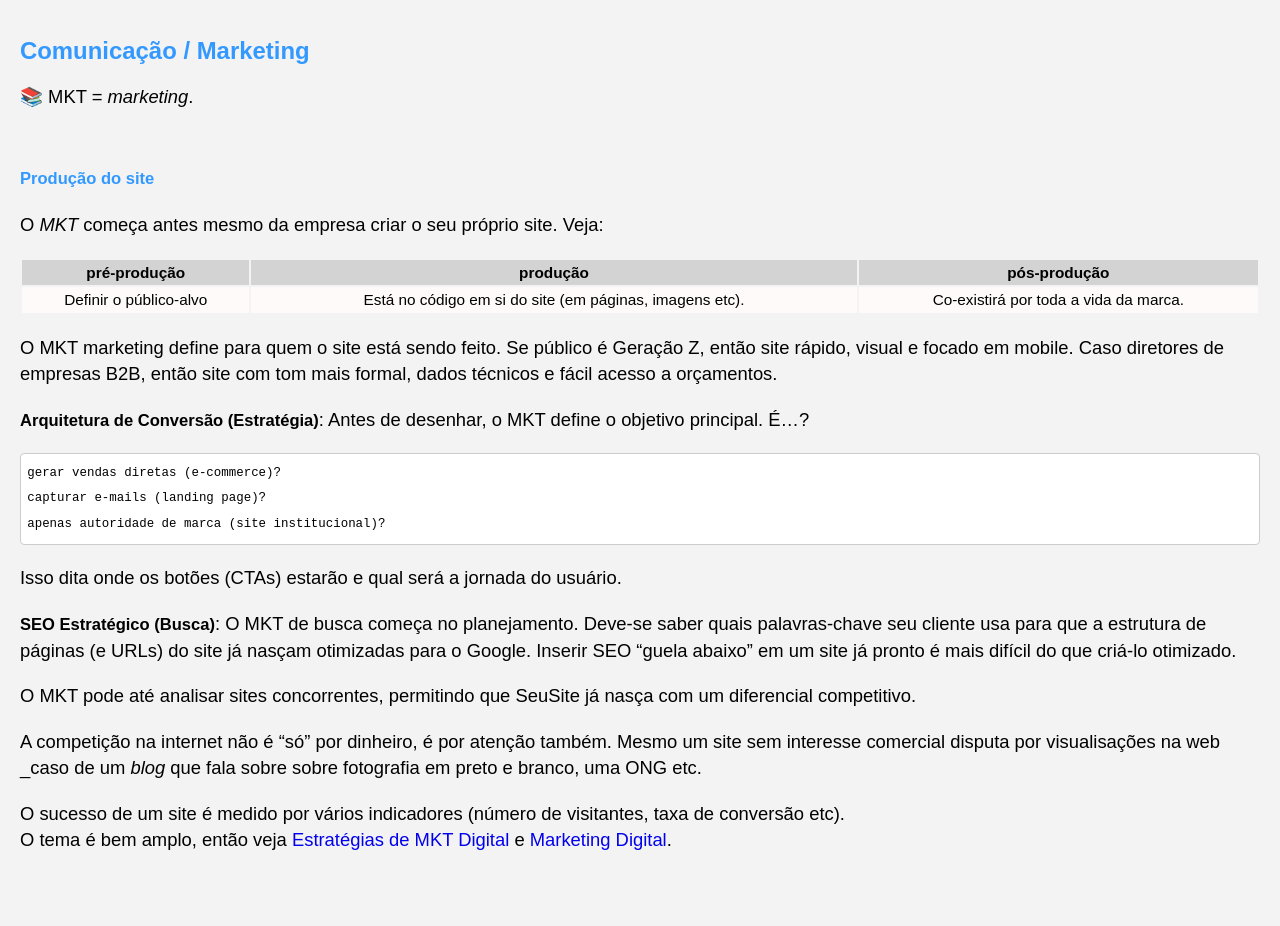
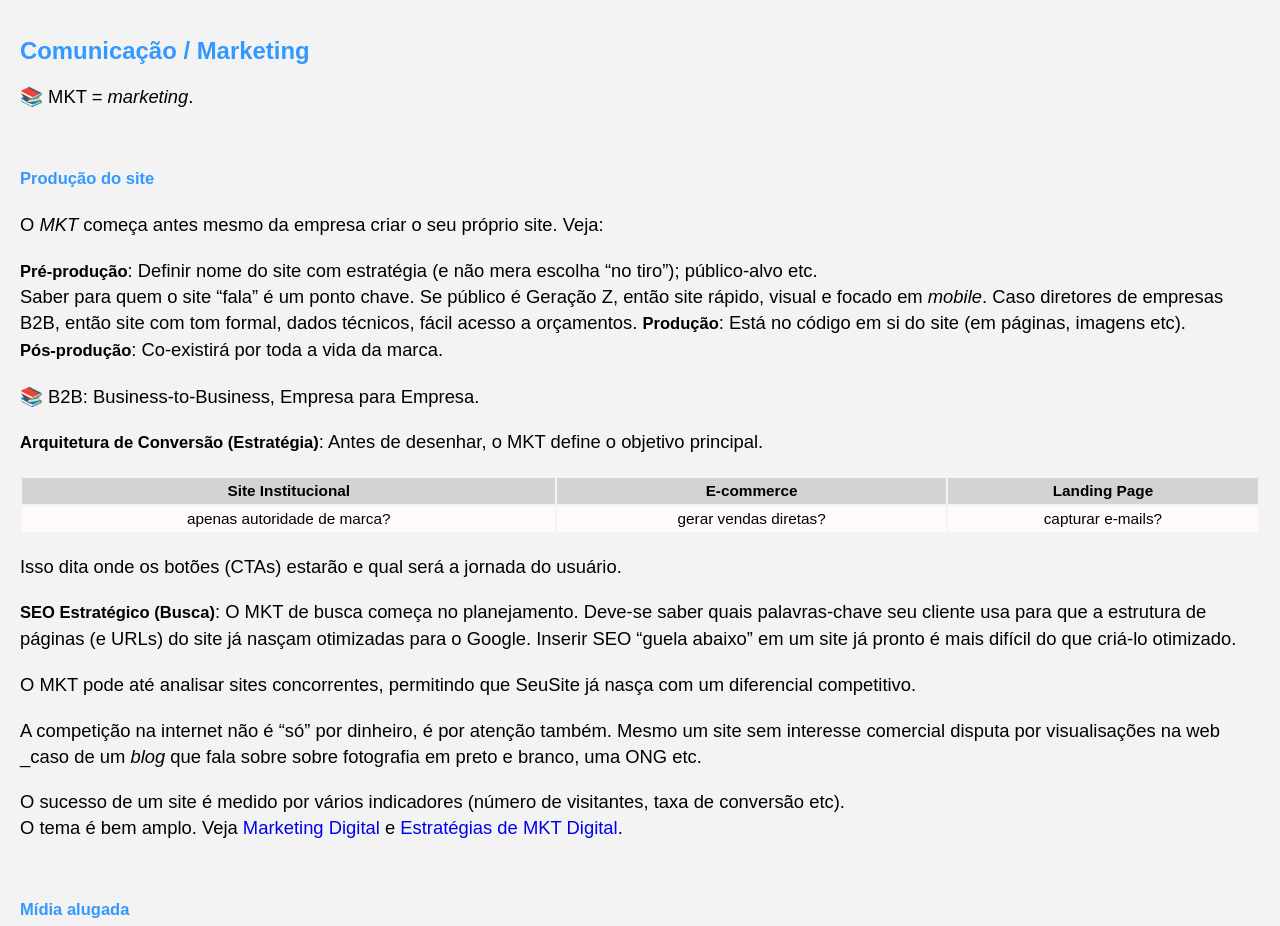
Before and after one commit to Joesynth/joesynth.github.io, a Jekyll site: the page built from _posts/2021-01-03-site-comercial-um-tutorial-essencial.md, in a window 1280 px wide and 1400 px high, scrolled down 4998 px. Shown: the top 926 px of the window. Built offline with Jekyll 4.4.1, drawn with Linux system fonts in a browser that asks for light colours; some of the changed text lies outside the part shown.

Commit message:
Enhance site marketing section with clearer strategies

```diff
--- a/_posts/2021-01-03-site-comercial-um-tutorial-essencial.md
+++ b/_posts/2021-01-03-site-comercial-um-tutorial-essencial.md
@@ -158,19 +158,21 @@ Claro, isso é o resultado natural, sem ser pago (publicidade).
 
 O *MKT* começa antes mesmo da empresa criar o seu próprio site. Veja:
 
-|pré-produção|produção|pós-produção|
+**Pré-produção**: Definir nome do site com estratégia (e não mera escolha "no tiro"); público-alvo etc.
+Saber para quem o site "fala" é um ponto chave. Se público é Geração Z, então site rápido, visual e focado em *mobile*.
+Caso diretores de empresas B2B, então site com tom formal, dados técnicos, fácil acesso a orçamentos.
+**Produção**: Está no código em si do site (em páginas, imagens etc).
+**Pós-produção**: Co-existirá por toda a vida da marca.
+
+📚️ B2B: Business-to-Business, Empresa para Empresa.
+
+
+**Arquitetura de Conversão (Estratégia)**: Antes de desenhar, o MKT define o objetivo principal.
+
+|Site Institucional|E-commerce|Landing Page|
 |:---:|:---:|:---:|
-|Definir o público-alvo|Está no código em si do site (em páginas, imagens etc).| Co-existirá por toda a vida da marca.|
+|apenas autoridade de marca?|gerar vendas diretas?|capturar e-mails?|
 
-O MKT marketing define para quem o site está sendo feito.
-Se público é Geração Z, então site rápido, visual e focado em mobile.
-Caso diretores de empresas B2B, então site com tom mais formal, dados técnicos e fácil acesso a orçamentos.
-
-**Arquitetura de Conversão (Estratégia)**: Antes de desenhar, o MKT define o objetivo principal. É...?
-
-    gerar vendas diretas (e-commerce)?
-    capturar e-mails (landing page)?
-    apenas autoridade de marca (site institucional)?
 
 Isso dita onde os botões (CTAs) estarão e qual será a jornada do usuário.
 
@@ -181,9 +183,17 @@ O MKT pode até analisar sites concorrentes, permitindo que SeuSite já nasça c
 A competição na internet não é "só" por dinheiro, é por atenção também. Mesmo um site sem interesse comercial disputa por visualisações na web _caso de um *blog* que fala sobre sobre fotografia em preto e branco, uma ONG etc.
 
 O sucesso de um site é medido por vários indicadores (número de visitantes, taxa de conversão etc).
-O tema é bem amplo, então veja [Estratégias de MKT Digital](/private) e [Marketing Digital](/private).
+O tema é bem amplo. Veja [Marketing Digital](/private) e [Estratégias de MKT Digital](/private).
 
 
+###### Mídia alugada
+
+O pŕoprio site é...
+
+    o destino final de toda a mídia alugada.
+    o melhor lugar virtual para fechar vendas.
+
+👉️ Para mídia alugada vide [Estratégias de MKT Digital](/private).
 
 
 ## Criando SeuSite
```
